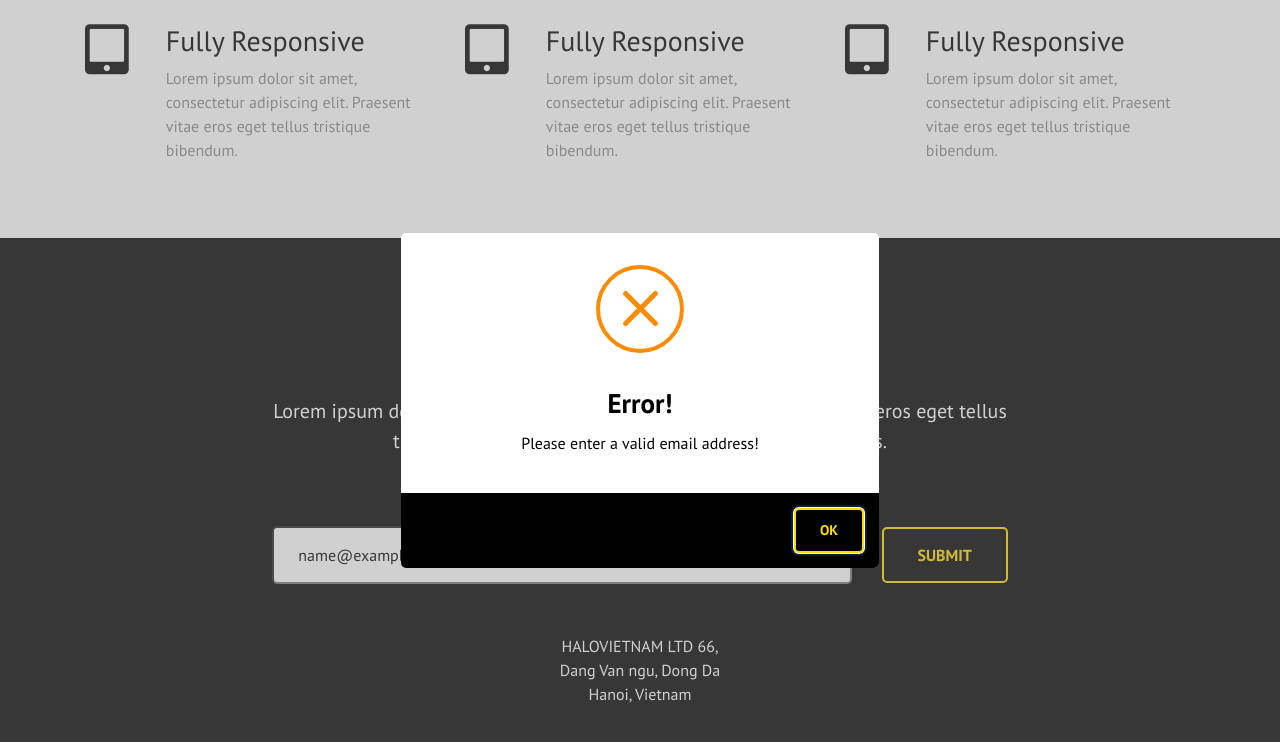
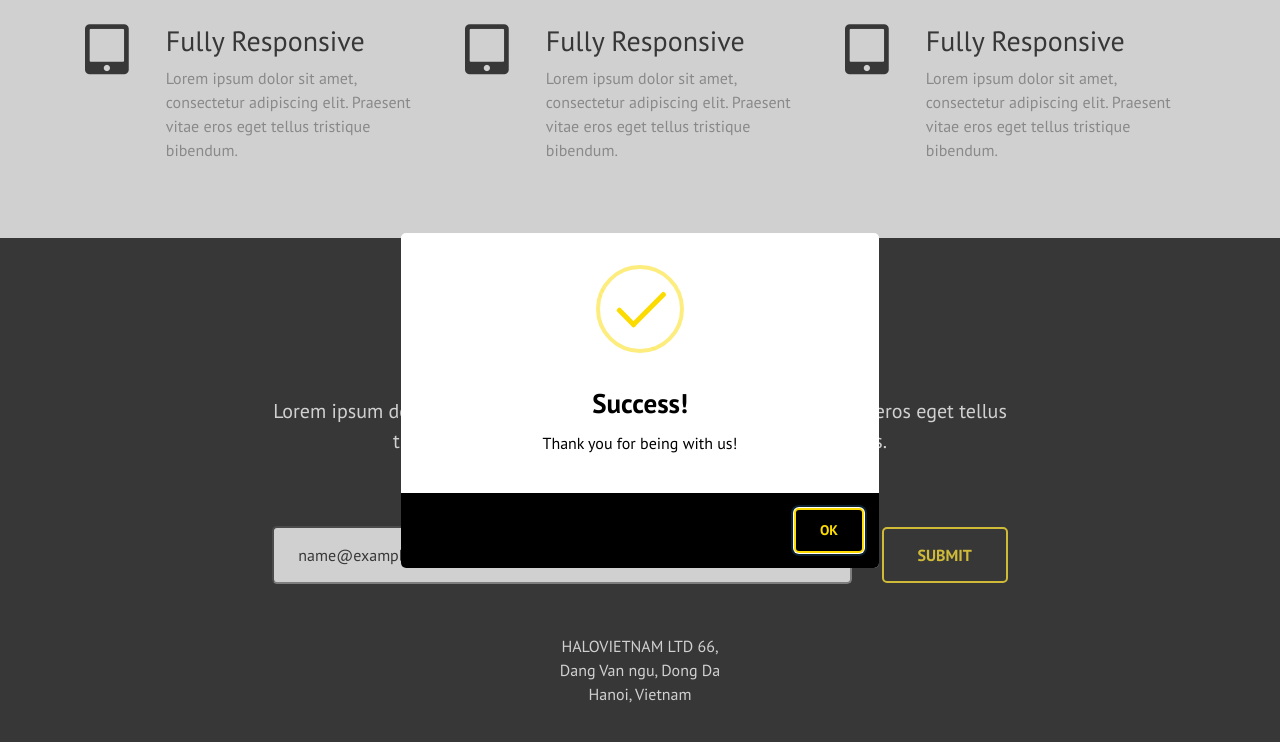
Before and after one commit to PermanentAS/permanentas.github.io, a plain HTML site: page index.html in a window 1280 px wide. Both pictures are taken after typing "name@example.com" into the empty fields and a click on the button "SUBMIT". Shown: the part 1214-1956 px from the top of the page. Drawn offline with Linux system fonts and the light colour scheme.

Commit message:
Bug fixing

```diff
--- a/css/main.css
+++ b/css/main.css
@@ -253,26 +253,6 @@ header{
     background-color: rgba(138, 138, 138, 0.4);
 }
 
-.swal-footer{
-    background-color: #000000;
-    padding: 10px 10px;
-    margin-top: 40px;
-}
-
-.swal-button{
-    font-family: 'PT Sans', sans-serif;
-    background-color: #000000;
-    color: #fcdb00;
-    border: 2px solid #fcdb00;
-
-    transition: all 0.2s ease-in-out;
-}
-
-.swal-button:hover{
-    background-color: #fcdb00;
-    color: #000000;
-}
-
 .swal-title{
     font-weight: 700;
     color: #000000;
@@ -300,3 +280,23 @@ header{
 .swal-icon--error__line{
     background-color: rgba(255, 138, 5, 1);
 }
+
+.swal-footer{
+    background-color: #000000;
+    padding: 10px 10px;
+    margin-top: 40px;
+}
+
+.swal-button{
+    font-family: 'PT Sans', sans-serif;
+    background-color: #000000;
+    color: #fcdb00;
+    border: 2px solid #fcdb00;
+
+    transition: all 0.2s ease-in-out;
+}
+
+.swal-button:hover{
+    background-color: #fcdb00;
+    color: #000000;
+}
--- a/js/main.js
+++ b/js/main.js
@@ -1,8 +1,8 @@
 $(document).ready(function(){
 
-    var isValid = true;
+    var isValid = false;
 
-    function validate() {
+    $('.form__input').blur(function validate() {
         var x = $('.form__input').val();
         var atpos = x.indexOf("@");
         var dotpos = x.lastIndexOf(".");
@@ -11,9 +11,7 @@ $(document).ready(function(){
         } else{
             isValid = true;
         }
-    }
-
-    $('.form__input').blur(validate());
+    });
 
     $( ".form__btn" ).click(function() {
 
@@ -34,4 +32,6 @@ $(document).ready(function(){
     });
 
 
+
+
 });
```
